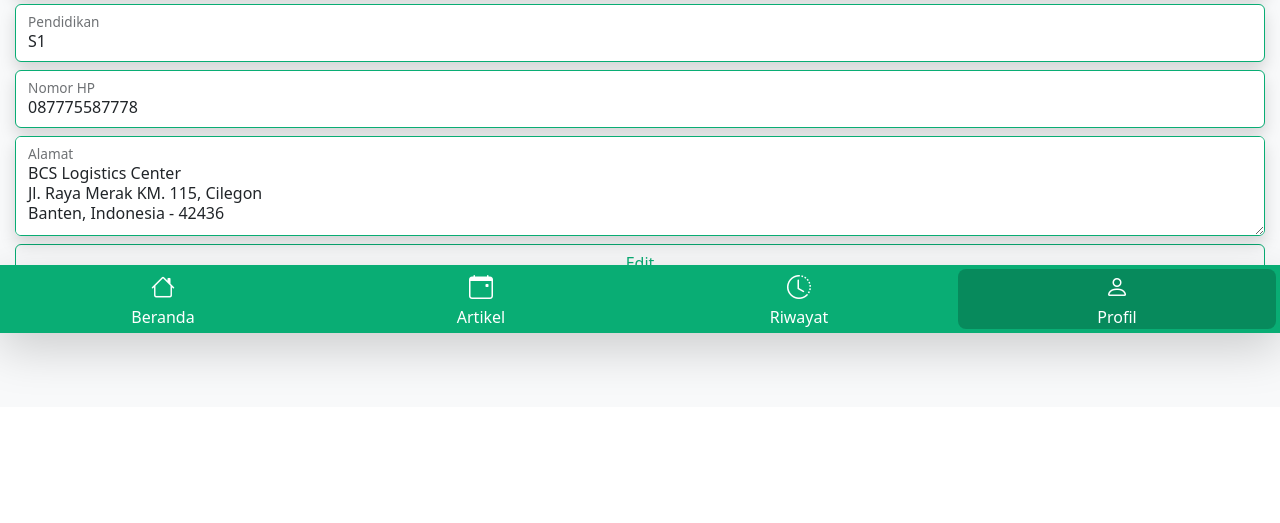
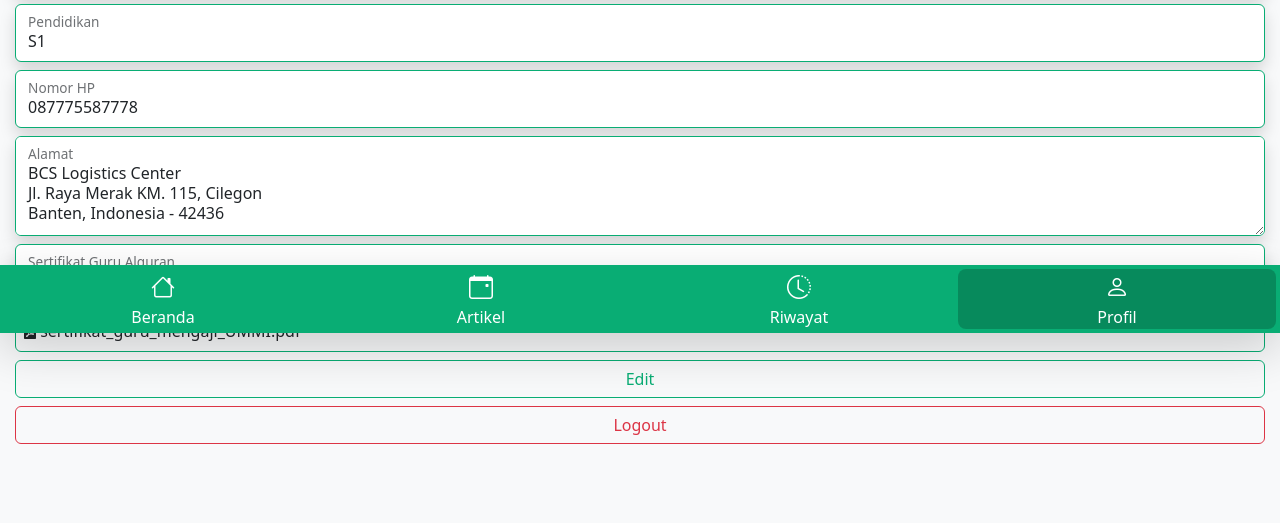
Before and after one commit to syamban14/ngaji_geh, a CodeIgniter app: page /invoice/home_ustadz in a window 1280 px wide, after a click on "Profil". Shown: the part 467-990 px from the top of the page. Before the commit the page ends 842 px from the top, so only its background shows below. Run offline with CodeIgniter, Linux system fonts and the light colour scheme.

Commit message:
profile ustadz ditambahkan lampiran sertifikast, upload sertifikat & contoh sertifikatnya

```diff
--- a/application/modules/home_ustadz/views/home_ustadz_v.php
+++ b/application/modules/home_ustadz/views/home_ustadz_v.php
@@ -253,6 +253,15 @@ Banten, Indonesia - 42436
                         </textarea>
                         <label for="alamat">Alamat</label>
                     </div>
+                    <div class="form-floating mb-2 position-relative">
+                        <input type="file" class="form-control shadow border-success" id="sertifikat" placeholder="Sertifikat Guru Alquran">
+                        <label for="sertifikat">Sertifikat Guru Alquran</label>
+
+                        <!-- Tampilan file yang diunggah (hanya tampilan, bukan value sebenarnya) -->
+                        <div class="uploaded-file bg-light p-2 border border-success rounded mt-2">
+                            <i class="fas fa-file-pdf"></i> sertifikat_guru_mengaji_UMMI.pdf
+                        </div>
+                    </div>
                     <div class="d-grid mb-2">
                         <button type="button" class="btn btn-outline-success">Edit</button>
                     </div>
@@ -378,6 +387,10 @@ Banten, Indonesia - 42436
     <script src="https://cdn.jsdelivr.net/npm/@popperjs/core@2.11.8/dist/umd/popper.min.js" integrity="sha384-I7E8VVD/ismYTF4hNIPjVp/Zjvgyol6VFvRkX/vR+Vc4jQkC+hVqc2pM8ODewa9r" crossorigin="anonymous"></script>
     <script src="https://cdn.jsdelivr.net/npm/bootstrap@5.3.3/dist/js/bootstrap.min.js" integrity="sha384-0pUGZvbkm6XF6gxjEnlmuGrJXVbNuzT9qBBavbLwCsOGabYfZo0T0to5eqruptLy" crossorigin="anonymous"></script>
     <script>
+        document.getElementById('sertifikat').addEventListener('change', function() {
+            var fileName = this.files[0].name;
+            document.querySelector('.uploaded-file').textContent = fileName;
+        });
         window.addEventListener('load', function() {
             setTimeout(function() {
                 $('#preloader').fadeOut('fast');
```
